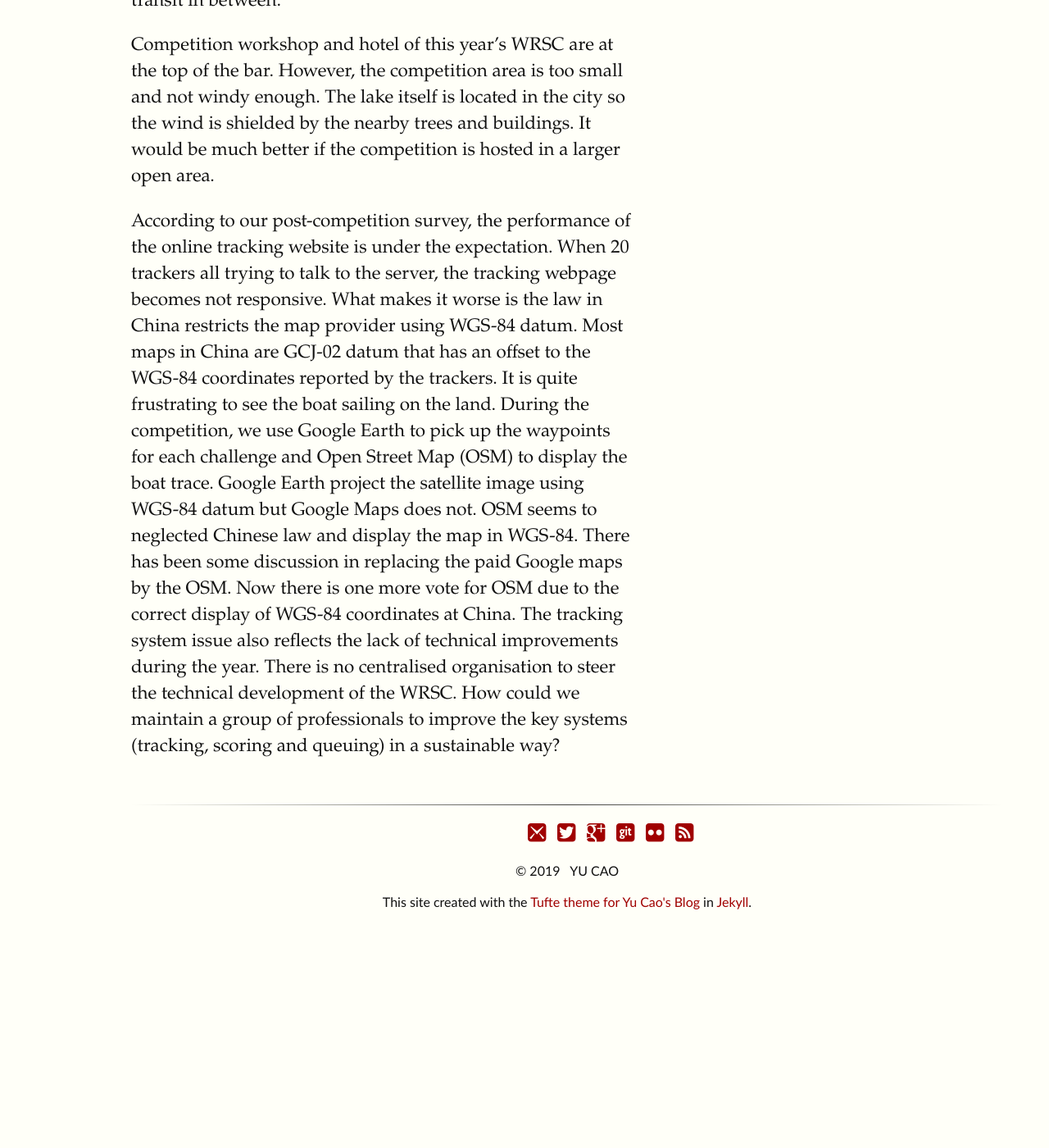
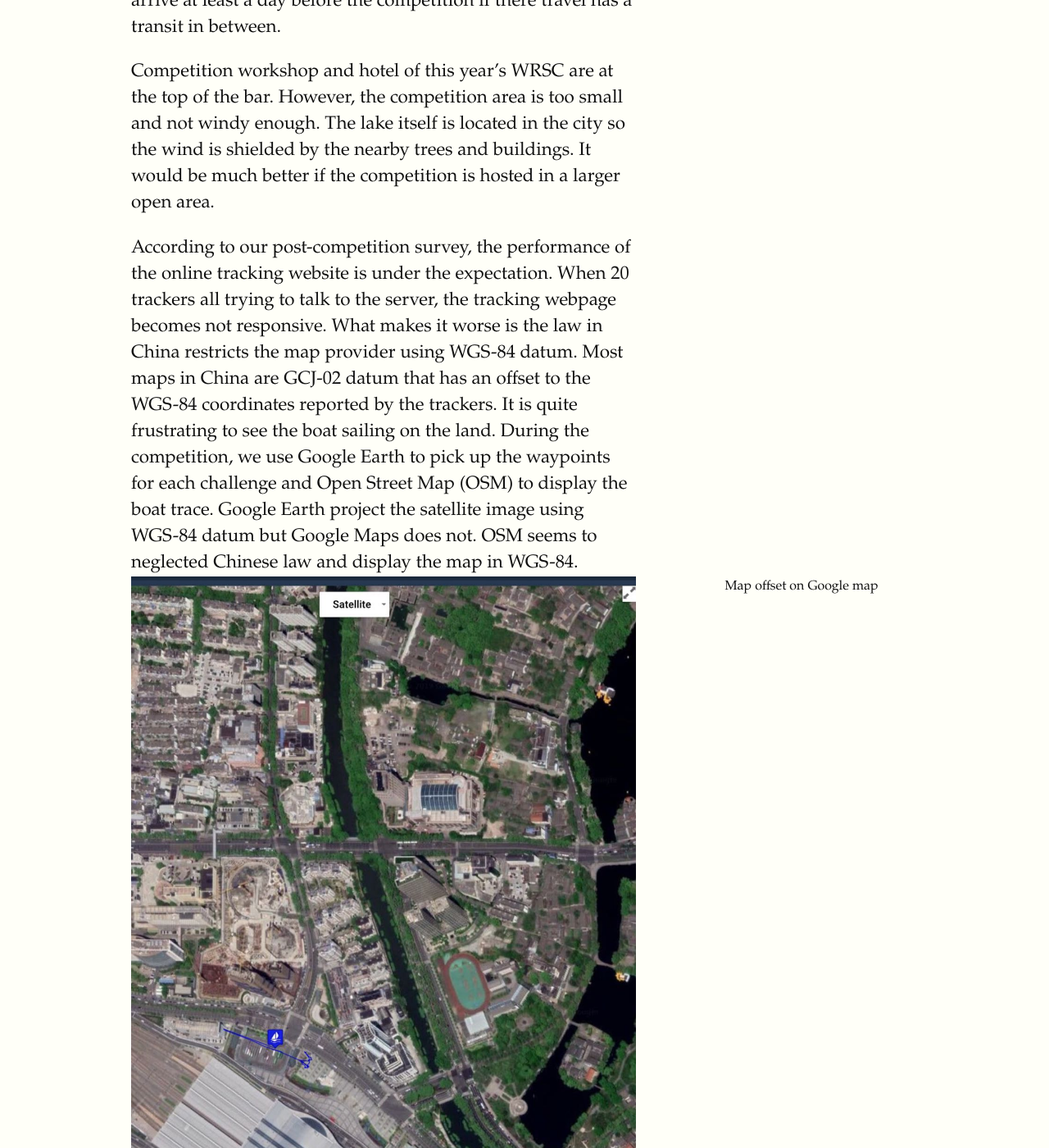
Before and after one commit to tsaoyu/blog, a Jekyll site: the page built from _posts/2019-09-03-WRSC-lessons.md, in a window 1280 px wide and 1400 px high, scrolled down 3218 px. Shown: the whole window at 82% size. Built offline with Jekyll 4.4.1, drawn with Linux system fonts in a browser that asks for light colours; before the commit the page ends 4343 px from its top, so only the background shows below that; some of the changed text lies outside the part shown.

Commit message:
Add some figures

```diff
--- a/_posts/2019-09-03-WRSC-lessons.md
+++ b/_posts/2019-09-03-WRSC-lessons.md
@@ -9,7 +9,9 @@ World Robotics Sailing Championship (WRSC) 2019 is the 12th edition in its histo
 
 Let's start from the positive side of the story. This year's event attracts more than 20 teams to compete and many of them are first time player. The total effort behind this number is largely attributed to Prof. Xu Chao's commitment to this event. He changed his IM account to [roboticsailing.org](http://roboticssailing.org) and worked as custom service 24/7 to encourage teams to participate in this year's competition. On the technical side, the Team Southampton open-source code and the standard ready-to-sail kit has lower the entry barrier for many teams. I have been invited to give a talk on the basic concepts in sailing and the use of Southampton code in last Christmas. This allows teams to focus on the development of their racing strategy instead of painstakingly converting RC boats into an autonomous one.
 
-Differential GPS trackers have been used in our tracking system, increase the localisation accuracy from ~10 m to 1~5 cm level. This technology relies on the land-based GPS offset correction network service — Qian Xu. With a good GPS and 4G network, those trackers are able to transmit high precision location data to the server and save the GPS coordinates locally. It is possible to record the position of the boat and buoy at higher accuracy during the challenges. However, those trackers are not that reliable with its initial firmware and the land-based correction service is only available at China and several Asian countries. Our tracking system team had to limit the single-use time to one hour as a compromise to data log reliability. Lizi Wang and his volunteering team have spent a lot of time to correct the mistakes due to the data missing. There is a huge room to improve the DGPS tracker for next year's competition.
+Differential GPS trackers have been used in our tracking system, increase the localisation accuracy from ~10 m to 1~5 cm level. This technology relies on the land-based GPS offset correction network service — Qian Xun. With a good GPS and 4G network, those trackers are able to transmit high precision location data to the server and save the GPS coordinates locally. It is possible to record the position of the boat and buoy at higher accuracy during the challenges. However, those trackers are not that reliable with the its initial firmware. On board memory is limited so
+our tracking system team had to limit the single-use time to one hour as a compromise to data log reliability.
+Lizi Wang and his tracking team have spent a lot of time to ask teams to submit their own tracking data when official data is missing. The land-based correction service is only available at China and several Asian countries.  There is a huge room to improve the DGPS tracker for next year's competition.
 
 Lizi and I followed a color convention for this year's WRSC, this helps a lot to offload common tasks from both of us, allowing at least one of us to freely monitor the progress of the competition. There are four main colors to show the role of volunteers, red is chief referee, yellow is pontoon officer, and green is tracker officers. The rule is as simple as traffic lights. When there is anything emergent that stops you from competing, the team shall speak to one of two chief referees who wear red. Otherwise, the team shall register their attempt in each challenge to tracker officers in green. They will wait to the called by the pontoon officer and allowed to start their race. The yellow and green team use walky-talky to inform each other there is a team coming for the attempt and online spreadsheet was used to log the start and stop time of each attempt. I would recommend whoever is interested in host next year's competition to use this color convention, otherwise, you will find yourself dealing with every single task because you are the only one that competing team is familiar with.
 
@@ -19,4 +21,8 @@ Logistic is always a headache to WRSC and the long haul flight to China pose a h
 
 Competition workshop and hotel of this year's WRSC are at the top of the bar. However, the competition area is too small and not windy enough. The lake itself is located in the city so the wind is shielded by the nearby trees and buildings. It would be much better if the competition is hosted in  a larger open area.
 
-According to our post-competition survey, the performance of the online tracking website is under the expectation. When 20 trackers all trying to talk to the server, the tracking webpage becomes not responsive. What makes it worse is the law in China restricts the map provider using WGS-84 datum. Most maps in China are GCJ-02 datum that has an offset to the WGS-84 coordinates reported by the trackers. It is quite frustrating to see the boat sailing on the land. During the competition, we use Google Earth to pick up the waypoints for each challenge and Open Street Map (OSM) to display the boat trace. Google Earth project the satellite image using WGS-84 datum but Google Maps does not. OSM seems to neglected Chinese law and display the map in WGS-84. There has been some discussion in replacing the paid Google maps by the OSM. Now there is one more vote for OSM due to the correct display of WGS-84 coordinates at China. The tracking system issue also reflects the lack of technical improvements during the year. There is no centralised organisation to steer the technical development of the WRSC. How could we maintain a group of professionals to improve the key systems (tracking, scoring and queuing) in a sustainable way?
+According to our post-competition survey, the performance of the online tracking website is under the expectation. When 20 trackers all trying to talk to the server, the tracking webpage becomes not responsive. What makes it worse is the law in China restricts the map provider using WGS-84 datum. Most maps in China are GCJ-02 datum that has an offset to the WGS-84 coordinates reported by the trackers. It is quite frustrating to see the boat sailing on the land. During the competition, we use Google Earth to pick up the waypoints for each challenge and Open Street Map (OSM) to display the boat trace. Google Earth project the satellite image using WGS-84 datum but Google Maps does not. OSM seems to neglected Chinese law and display the map in WGS-84.
+
+{% maincolumn  'assets/img/wrsc2019/wgs_offset.png' 'Map offset on Google map'%}
+
+There are some discussions in replacing the paid Google maps by the OSM. Now there is one more vote for OSM due to the correct display of WGS-84 coordinates at China. The tracking system issue also reflects the lack of technical improvements during the year. There is no centralised organisation to steer the technical development of the WRSC. How could we maintain a group of professionals to improve the key systems (tracking, scoring and queuing) in a sustainable way?
```
Also changed, not shown: assets/img/wrsc2019/wgs_offset.png (added).
